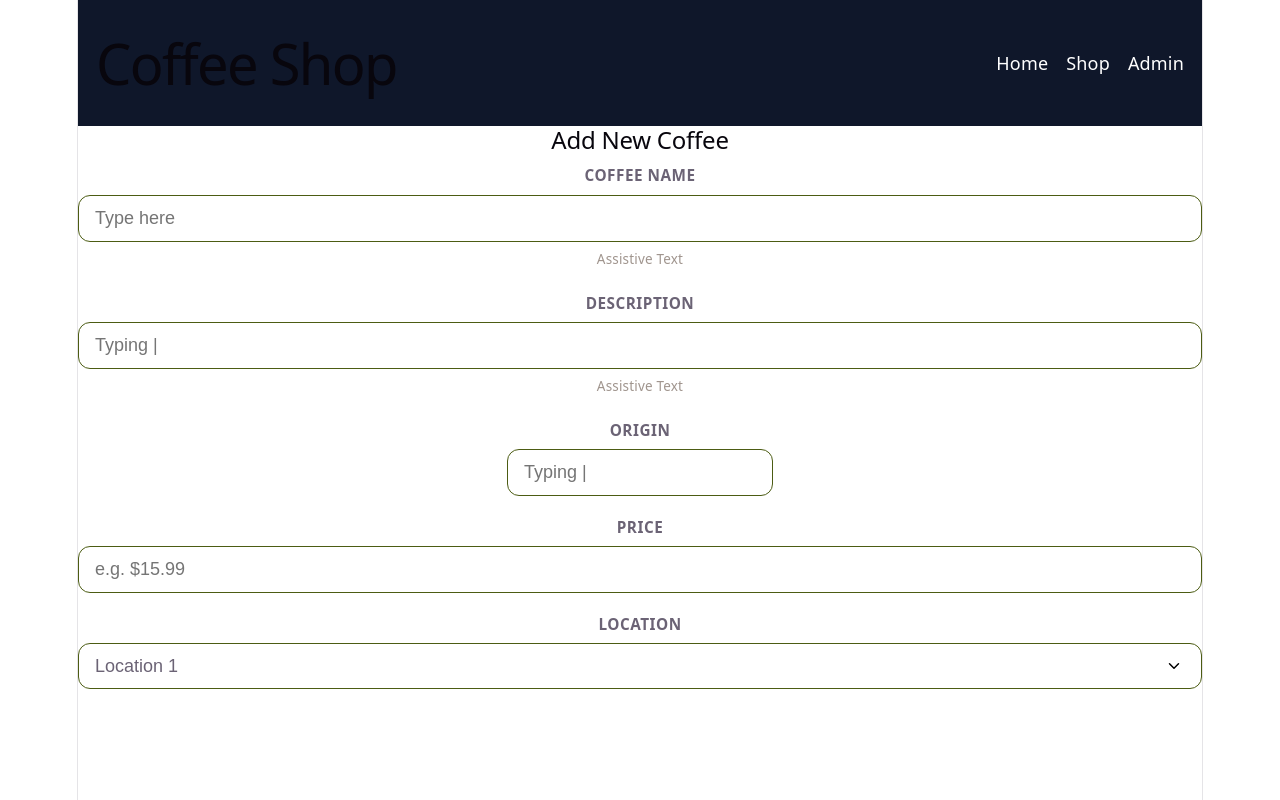
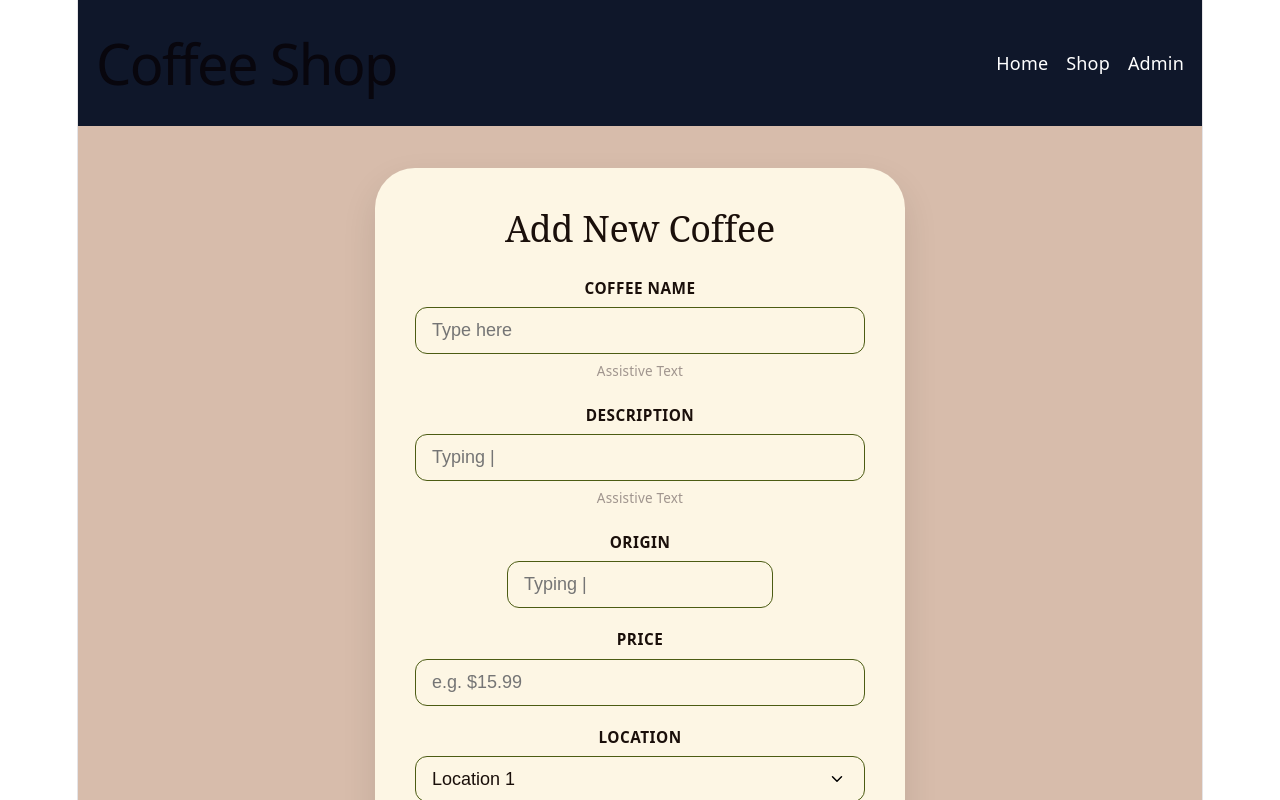
Before and after one commit to Benny254/E-commerce-react-base-project, a React (Vite) app in the folder react-based-project/: page /admin in a window 1280 px wide. Shown: the top 800 px of the page. Built offline with nearby package versions, Linux system fonts and the light colour scheme.

Commit message:
Fix Vercel SPA routing

```diff
--- a/react-based-project/src/pages/AdminPortal.css
+++ b/react-based-project/src/pages/AdminPortal.css
@@ -1,11 +1,47 @@
-/* =========================
-   ADMIN PORTAL CONTAINER
-========================= */
-.admin-portal {
-  max-width: 900px;
-  margin: 40px auto;
-  padding: 30px;
-  background: #ffffff;
+
+/* AdminPortal.css */
+
+:root {
+  --bg-coffee: #d7bcab; /* Matching the background in Screenshot from 2026-05-13 10-43-27.jpg */
+  --card-cream: #fdf6e4;
+  --text-main: #1a0f0a;
+  --accent-rust: #a44322;
+  --error-red: #d32f2f;
+  --success-green: #2e7d32;
+}
+
+.admin-page {
+  background-color: var(--bg-coffee);
+  min-height: 100vh;
+  display: flex;
+  justify-content: center;
+  align-items: center;
+  padding: 20px;
+}
+
+.admin-card {
+  background-color: var(--card-cream);
+  width: 100%;
+  max-width: 450px;
+  border-radius: 40px; /* High radius as seen in Screenshot from 2026-05-13 10-43-27.jpg */
+  padding: 40px;
+  box-shadow: 0 15px 35px rgba(0, 0, 0, 0.1);
+  position: relative;
+}
+
+.admin-title {
+  font-family: "Serif", Georgia, serif;
+  color: var(--text-main);
+  font-size: 2rem;
+  margin-bottom: 25px;
+  text-align: center;
+}
+
+/* Success Banner */
+.success-banner {
+  background-color: rgba(46, 125, 50, 0.1);
+  color: var(--success-green);
+  padding: 12px;
   border-radius: 12px;
   text-align: center;
   margin-bottom: 20px;
```
